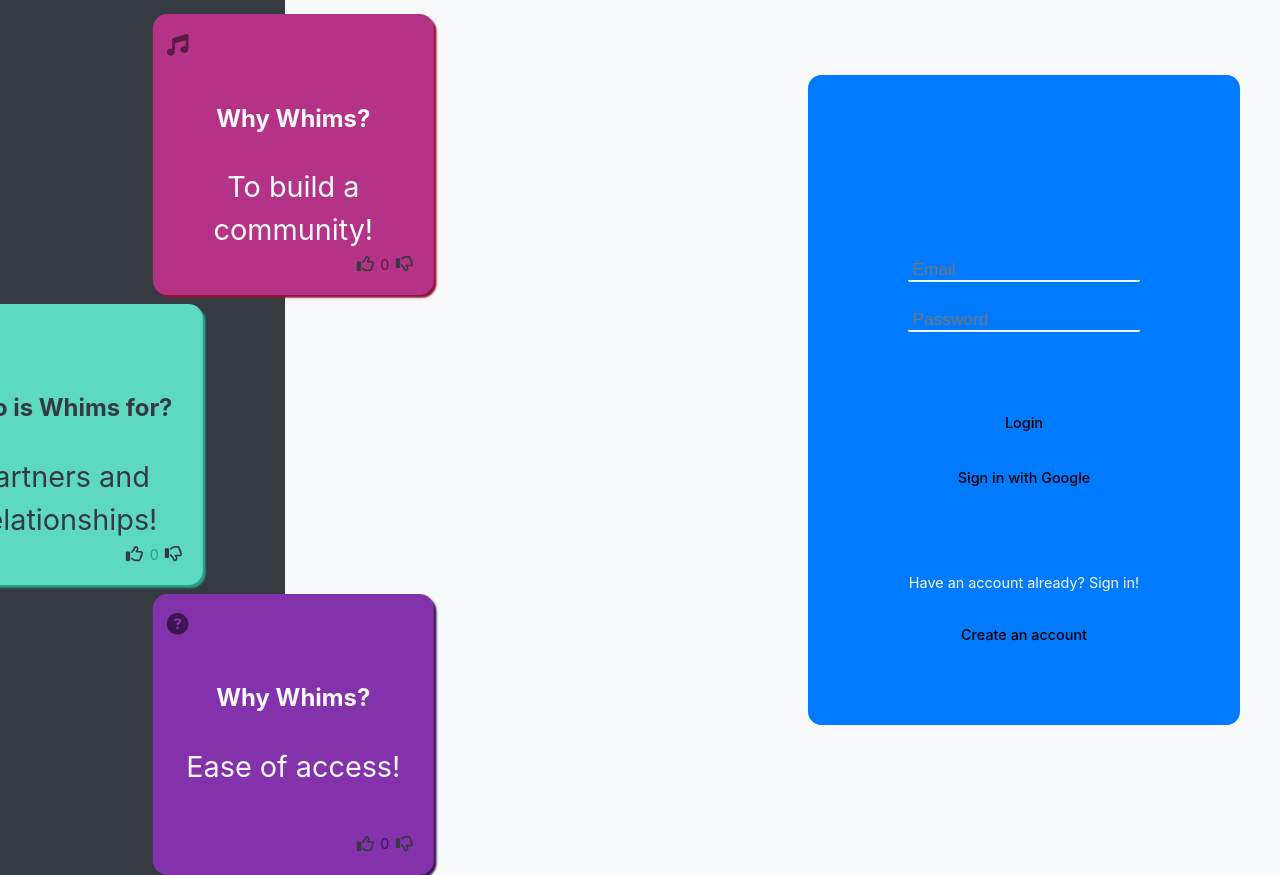
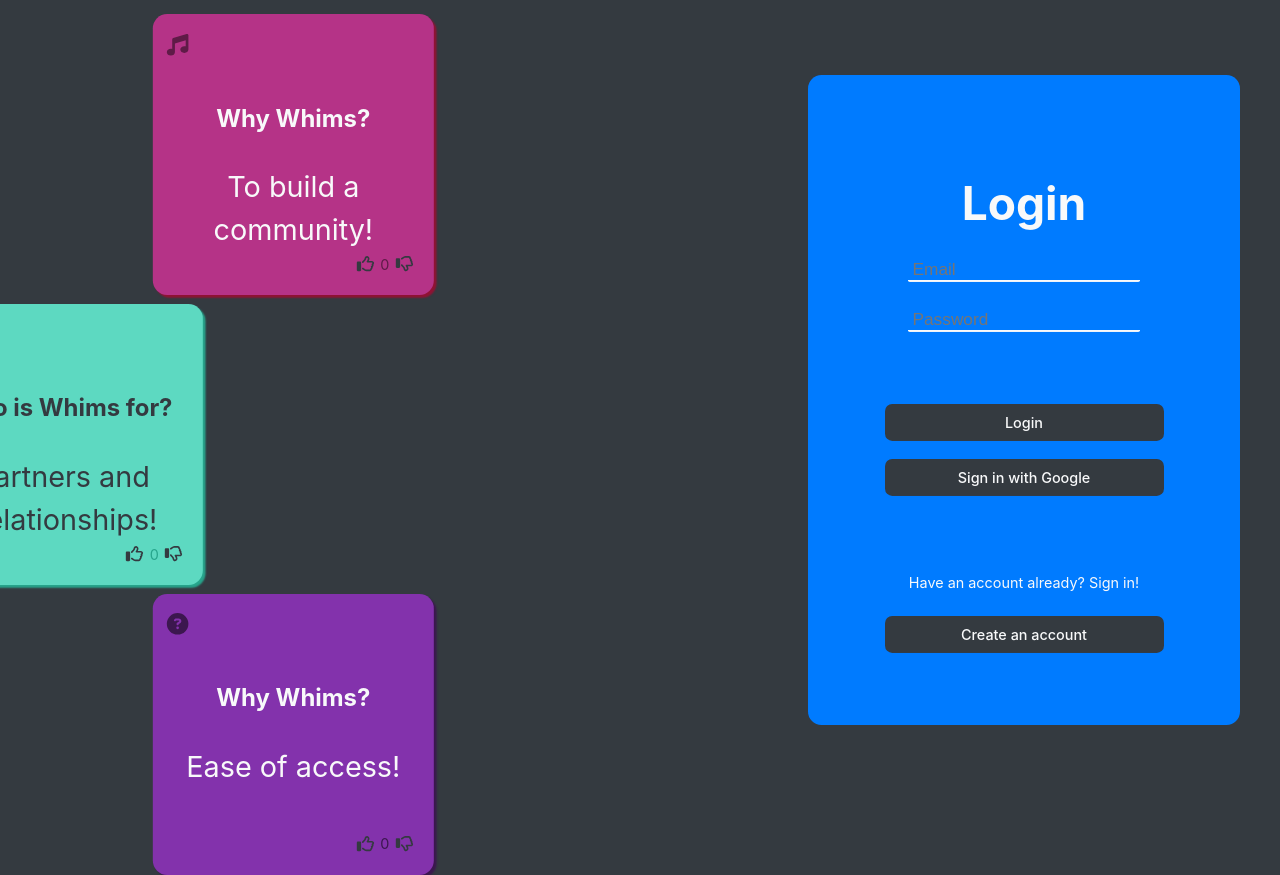
Before and after one commit to CaramonH/Whims, a React (Vite) app in the folder frontend/: page /login in a window 1280 px wide. Built offline with nearby package versions, Linux system fonts and the light colour scheme; no server answers; the database is empty.

Commit message:
Fixing the light mode problems

```diff
--- a/frontend/src/index.css
+++ b/frontend/src/index.css
@@ -3,7 +3,6 @@
   line-height: 1.5;
   font-weight: 400;
 
-  color-scheme: light dark;
   color: var(--color-ui-white);
   background-color: var(--color-ui-black);
 
@@ -47,12 +46,13 @@ button {
   font-weight: 500;
   font-family: inherit;
   background-color: var(--color-ui-black);
+  color: var(--color-ui-white);
   cursor: pointer;
   transition: border-color 0.25s;
 }
 
 
-@media (prefers-color-scheme: light) {
+/* @media (prefers-color-scheme: light) {
   :root {
     color: var(--color-ui-blue);
     background-color: var(--color-ui-white);
@@ -60,10 +60,7 @@ button {
   a:hover {
     color: var(--color-ui-dark-blue);
   }
-  button {
-    background-color: var(--color-ui-blue);
-  }
-}
+} */
 
 .screen-wrapper {
   display: flex;
```
